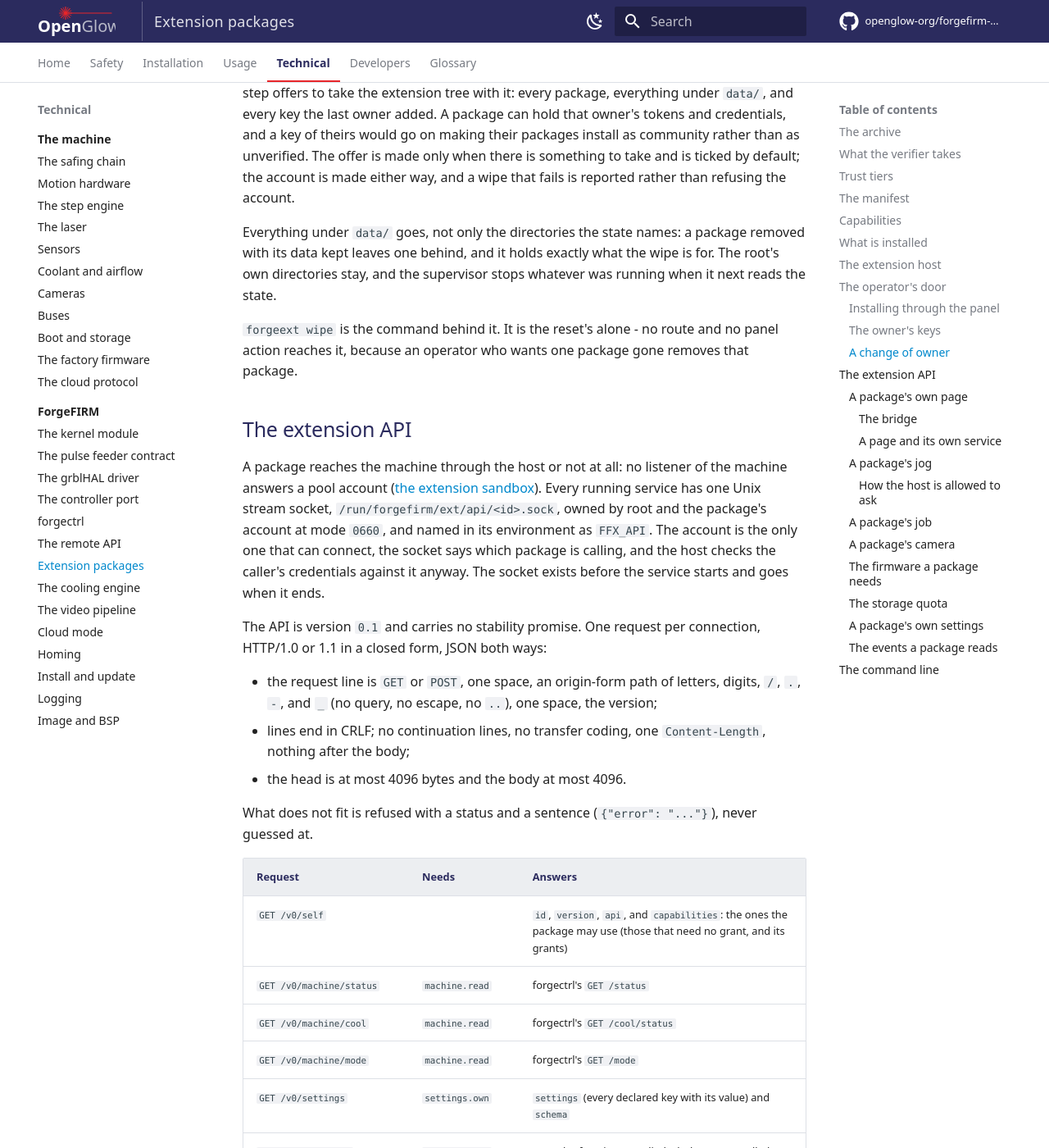
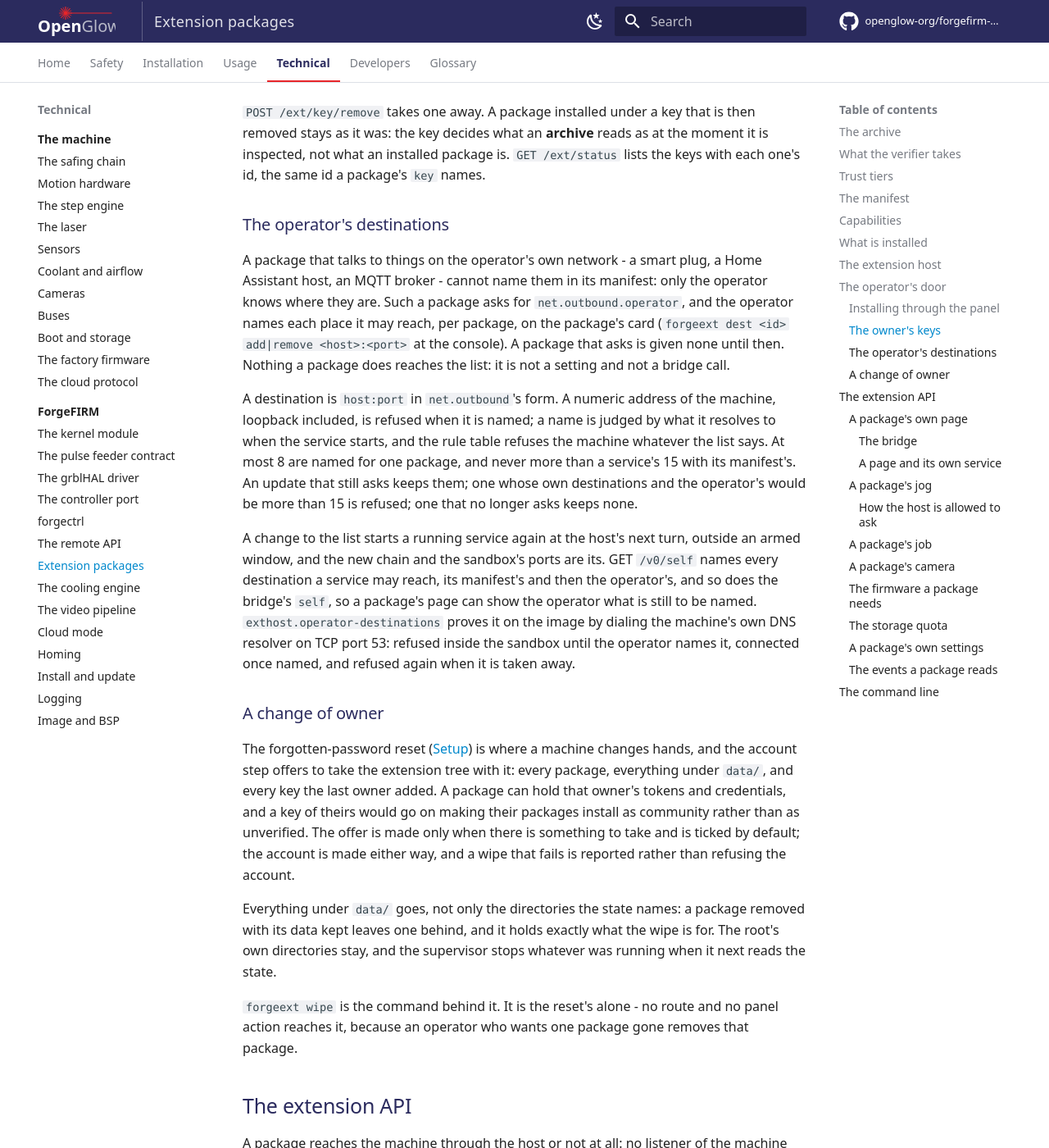
Before and after one commit to openglow-org/forgefirm-docs, an MkDocs documentation site: the page built from docs/technical/forgefirm/extensions.md, in a window 1280 px wide and 1400 px high, scrolled down 12358 px. Shown: the whole window at 82% size. Built offline with MkDocs 1.6.1 and Material for MkDocs 9.7.7, drawn with Linux system fonts in a browser that asks for light colours; comment, search, counter and statistics services are not loaded; some of the changed text lies outside the part shown.

Commit message:
The operator's destinations
Extension packages: net.outbound.operator in the capability table and
among a service's own; the 15-destination bound counted over the
manifest's and the operator's together; the supervisor's rule that a
service whose version or whose operator's destinations changed is
started again outside an armed window, and that this is no end toward
quarantine; destinations in GET /ext/status's list and POST /ext/dest
among the operator's routes; a section of its own on what the operator
names, what is refused, what an update keeps, and the acceptance test;
destinations in GET /v0/self and the bridge's self; forgeext dest in the
command table. Extensions (the operator's page): Places you name for a
package, in plain words. Write an extension package: where a service
connects is fixed before it starts, and how a package that needs the
operator's own places asks for them and reads what was named.

Proof: the site builds strict with no issues; check-style and
check-interfaces are clean. What the pages say is what forgeext 28f829e
and forgectrl e2d0d05 do, proven there.

```diff
--- a/docs/technical/forgefirm/extensions.md
+++ b/docs/technical/forgefirm/extensions.md
@@ -169,6 +169,7 @@ consent do not change shape as each one lands.
 | `job_time.run` | Not being frozen while a job is armed | yes, as a limit the host applies | required |
 | `ui` | A page of its own in the control panel, in a sandboxed frame ([A package's own page](#a-packages-own-page)) | yes | |
 | `net.outbound:<host>:<port>` | One named destination: a lowercase DNS name, an IPv4 address, or an IPv6 address in brackets. Never the machine itself | yes, as a rule the host installs | |
+| `net.outbound.operator` | The destinations the operator names for it, and no others ([The operator's destinations](#the-operators-destinations)) | yes, as a rule the host installs | |
 | `net.listen:<port>` | One listening port, 1024 to 65535, never one of the firmware's, and one package per port. It answers callers and is no way out ([the deny rules](image-and-bsp.md#the-extension-sandbox)) | yes, as a rule the host installs | |
 | `storage:<MiB>` | How much its data directory may hold, 1 to 256 MiB. Every service has a data directory; this says how large it may grow ([The storage quota](#the-storage-quota)) | yes, as a limit the host enforces | |
 
@@ -177,15 +178,16 @@ consent do not change shape as each one lands.
 which is a different refusal from the one a name the list does not hold
 gets. Nothing this firmware serves is reached by any of the three.
 
-At most **15** outbound destinations take effect for one service, whatever
-the manifest declares: the host's rule chain and the sandbox's port list
-each hold 16, one of which a DNS lookup may take. A manifest naming more is
-installed, and the ones past the fifteenth are dropped when the service
-starts.
+At most **15** outbound destinations take effect for one service, the
+manifest's and the operator's together: the host's rule chain and the
+sandbox's port list each hold 16, one of which a DNS lookup may take. A
+manifest naming more is installed, and the ones past the fifteenth are
+dropped when the service starts.
 
 Three rules tie capabilities to the runtime. A `data` package holds none.
-`hold`, `job_time.run`, `net.outbound`, `net.listen`, and `storage` belong
-to a service, so a `ui` package cannot hold them. And the capabilities
+`hold`, `job_time.run`, `net.outbound`, `net.outbound.operator`,
+`net.listen`, and `storage` belong to a service, so a `ui` package cannot
+hold them. And the capabilities
 marked *required* above are never implied by a tier: the operator grants
 each one, per package, at install, and an install that lacks a grant, or
 carries a grant for something the package did not ask for, is refused.
@@ -287,6 +289,7 @@ seconds, with a count of what was dropped.
 | Healthy | after 60 s of running: the backoff starts over, and the package's previous version is removed |
 | Quarantine | at the fifth end inside 10 minutes without reaching healthy; remembered in `state.json` until the operator lifts it |
 | A service that should not run | (disabled, removed, quarantined, the wrong controller mode, extensions off) is stopped: its group is killed and removed, and its chain and map element are taken out of the rule table |
+| A service whose version, or whose operator's destinations, changed | is stopped and started again with them, outside an armed window; that is not an end that counts toward quarantine |
 
 **The armed window.** While the window is open, every service is frozen
 with its cgroup's `cgroup.freeze`, and it is thawed when the window closes.
@@ -397,11 +400,14 @@ kind, the account, the manifest, and `effective` - the capabilities the
 package may use, which is what needs no grant together with what the
 operator granted. That last one is the list anything deciding what a
 package may do reads, the panel's bridge included: the manifest's own
-list is what was *asked for*, which is a different question). `POST /ext/package` takes `id` and
+list is what was *asked for*, which is a different question), and `destinations`, the ones the
+operator named for it. `POST /ext/package` takes `id` and
 `action`: `enable` (which also lets a package out of quarantine),
 `disable` (its service stops and its hold goes: the way out of a hold it
 has on a job), `remove`, `remove-keep-data`, `hold-required`,
-`hold-advisory`.
+`hold-advisory`. `POST /ext/dest` takes `id`, `action` (`add` or `remove`),
+and `dest`, and names a destination for a package or takes one away
+([The operator's destinations](#the-operators-destinations)).
 
 Three more routes are the panel's alone, and all three refuse while
 extensions are off: `GET /ext/ui` hands over a package's own page
@@ -455,6 +461,35 @@ reads as at the moment it is inspected, not what an installed package is.
 `GET /ext/status` lists the keys with each one's id, the same id a
 package's `key` names.
 
+### The operator's destinations
+
+A package that talks to things on the operator's own network - a smart
+plug, a Home Assistant host, an MQTT broker - cannot name them in its
+manifest: only the operator knows where they are. Such a package asks for
+`net.outbound.operator`, and the operator names each place it may reach,
+per package, on the package's card (`forgeext dest <id> add|remove
+<host>:<port>` at the console). A package that asks is given none until
+then. Nothing a package does reaches the list: it is not a setting and not
+a bridge call.
+
+A destination is `host:port` in `net.outbound`'s form. A numeric address
+of the machine, loopback included, is refused when it is named; a name is
+judged by what it resolves to when the service starts, and the rule table
+refuses the machine whatever the list says. At most 8 are named for one
+package, and never more than a service's 15 with its manifest's. An update
+that still asks keeps them; one whose own destinations and the operator's
+would be more than 15 is refused; one that no longer asks keeps none.
+
+A change to the list starts a running service again at the host's next
+turn, outside an armed window, and the new chain and the sandbox's ports
+are its. GET `/v0/self` names every destination a service may reach, its
+manifest's and then the operator's, and so does the bridge's `self`, so a
+package's page can show the operator what is still to be named.
+`exthost.operator-destinations` proves it on the image by dialing the
+machine's own DNS resolver on TCP port 53: refused inside the sandbox until
+the operator names it, connected once named, and refused again when it is
+taken away.
+
 ### A change of owner
 
 The forgotten-password reset ([Setup](../../usage/setup.md#a-forgotten-password))
@@ -502,7 +537,7 @@ What does not fit is refused with a status and a sentence
 
 | Request | Needs | Answers |
 |---|---|---|
-| `GET /v0/self` | | `id`, `version`, `api`, and `capabilities`: the ones the package may use (those that need no grant, and its grants) |
+| `GET /v0/self` | | `id`, `version`, `api`, `capabilities` (the ones the package may use: those that need no grant, and its grants), and `destinations` (where it may connect: its manifest's, then the operator's) |
 | `GET /v0/machine/status` | `machine.read` | forgectrl's `GET /status` |
 | `GET /v0/machine/cool` | `machine.read` | forgectrl's `GET /cool/status` |
 | `GET /v0/machine/mode` | `machine.read` | forgectrl's `GET /mode` |
@@ -606,7 +641,7 @@ Three rules govern it:
 
 | The page asks for | It needs | It gets |
 |---|---|---|
-| `self` | | its id, version, tier, and the capabilities it may use (the same list `GET /v0/self` gives its service) |
+| `self` | | its id, version, tier, the capabilities it may use, and the destinations its service may reach (the same lists `GET /v0/self` gives its service) |
 | `machine.status`, `machine.cool`, `machine.mode` | `machine.read` | the machine's own answer |
 | `settings.get`, `settings.set` | `settings.own` | its settings and their schema |
 | `camera.frame` | `camera.lid` or `camera.head` | the frame as bytes, taken as a background capture, so it yields to a viewer and is refused while a job is armed. It takes `camera`, and optionally `resolution` (`full` or `half`, the default), `quality` (1 to 100), and `lamp` (0 to 1023); a value outside those is refused by name, and nothing else in the message is carried |
@@ -932,6 +967,7 @@ error with exit 2. `key-add <name> -` reads the key from standard input.
 | `wipe` | Every package, everything under `data/`, and the owner's keys: [a change of owner](#a-change-of-owner), and nothing an operator reaches |
 | `enable <id>`, `disable <id>` | The operator's switch for one package. Disabled, it keeps its files, its data, its grants, and its account, and its service and its hold are gone; enabling it also lets it out of quarantine |
 | `hold <id> required\|advisory` | What the package's hold does when the package cannot speak for itself: stand, or drop |
+| `dest <id> add\|remove <host>:<port>` | A destination the operator names for a package that asks for them, or takes away ([The operator's destinations](#the-operators-destinations)) |
 | `keys`, `key-add <name> <file.pub>`, `key-remove <name>` | The owner's keys. `key-add` parses the file as an Ed25519 public key before it is written |
 | `ui <id>` | The package's own page, as a JSON string ([A package's own page](#a-packages-own-page)) |
 | `settings <id> [<json>]` | The package's own settings and their schema; with a patch, applied whole or not at all ([A package's own settings](#a-packages-own-settings)) |
```
Also changed, not shown: docs/developers/extensions.md (+6 -0 lines), docs/usage/extensions.md (+12 -0 lines).
